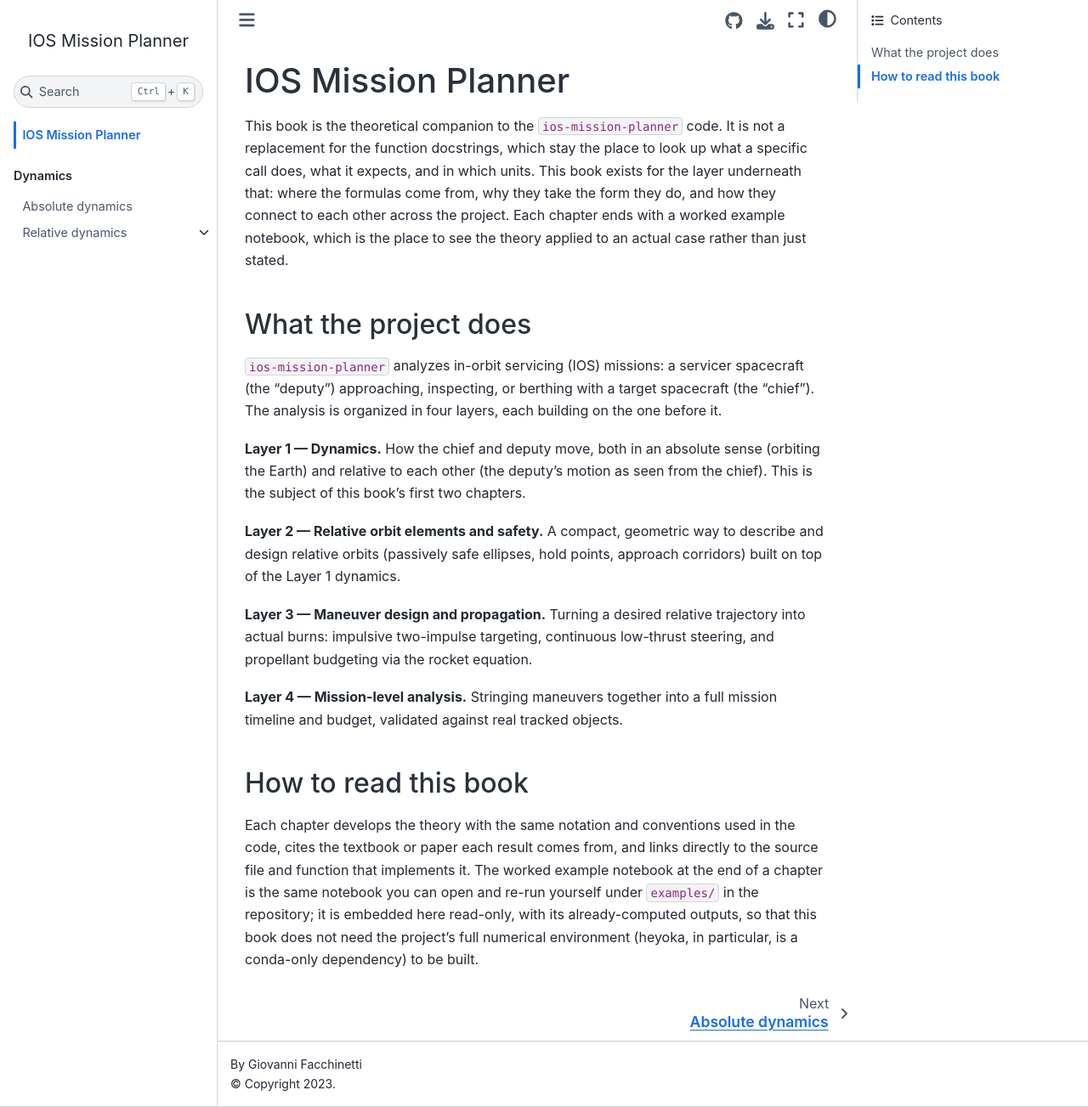
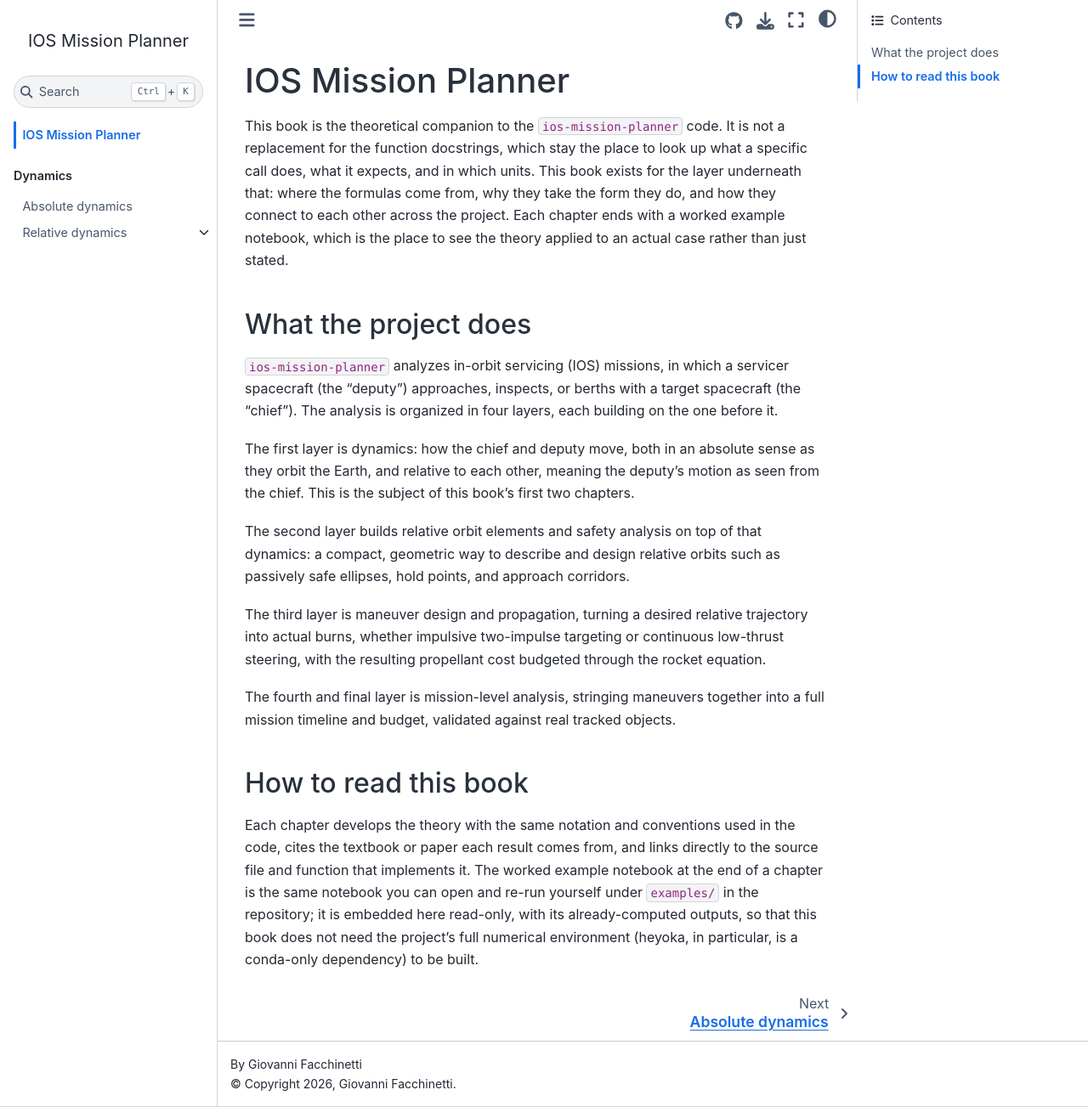
Before and after one commit to giovannifacchinetti99/ios-mission-planner, a Jupyter Book: the page built from docs/book/intro.md, in a window 1280 px wide and 1303 px high. Shown: the whole window at 85% size. Built offline with Jupyter Book 1.0.4 settings and Sphinx 7.4.7 and the Sphinx Book theme 1.1.4, drawn with Linux system fonts in a browser that asks for light colours; pages that are not in the unit, such as notebooks, are missing from menus.

Commit message:
prova docu 2

```diff
--- a/docs/book/_config.yml
+++ b/docs/book/_config.yml
@@ -1,5 +1,6 @@
 title: IOS Mission Planner
 author: Giovanni Facchinetti
+copyright: "2026, Giovanni Facchinetti"
 logo: ""
 
 execute:
--- a/docs/book/intro.md
+++ b/docs/book/intro.md
@@ -10,25 +10,28 @@ the theory applied to an actual case rather than just stated.
 
 ## What the project does
 
-`ios-mission-planner` analyzes in-orbit servicing (IOS) missions: a servicer
-spacecraft (the "deputy") approaching, inspecting, or berthing with a target
-spacecraft (the "chief"). The analysis is organized in four layers, each
-building on the one before it.
+`ios-mission-planner` analyzes in-orbit servicing (IOS) missions, in which a
+servicer spacecraft (the "deputy") approaches, inspects, or berths with a
+target spacecraft (the "chief"). The analysis is organized in four layers,
+each building on the one before it.
 
-**Layer 1 — Dynamics.** How the chief and deputy move, both in an absolute
-sense (orbiting the Earth) and relative to each other (the deputy's motion as
-seen from the chief). This is the subject of this book's first two chapters.
+The first layer is dynamics: how the chief and deputy move, both in an
+absolute sense as they orbit the Earth, and relative to each other, meaning
+the deputy's motion as seen from the chief. This is the subject of this
+book's first two chapters.
 
-**Layer 2 — Relative orbit elements and safety.** A compact, geometric way to
-describe and design relative orbits (passively safe ellipses, hold points,
-approach corridors) built on top of the Layer 1 dynamics.
+The second layer builds relative orbit elements and safety analysis on top of
+that dynamics: a compact, geometric way to describe and design relative
+orbits such as passively safe ellipses, hold points, and approach corridors.
 
-**Layer 3 — Maneuver design and propagation.** Turning a desired relative
-trajectory into actual burns: impulsive two-impulse targeting, continuous
-low-thrust steering, and propellant budgeting via the rocket equation.
+The third layer is maneuver design and propagation, turning a desired
+relative trajectory into actual burns, whether impulsive two-impulse
+targeting or continuous low-thrust steering, with the resulting propellant
+cost budgeted through the rocket equation.
 
-**Layer 4 — Mission-level analysis.** Stringing maneuvers together into a full
-mission timeline and budget, validated against real tracked objects.
+The fourth and final layer is mission-level analysis, stringing maneuvers
+together into a full mission timeline and budget, validated against real
+tracked objects.
 
 ## How to read this book
 
```
Also changed, not shown: README.md (+2 -0 lines), docs/book/dynamics/absolute.md (+14 -15 lines), docs/book/dynamics/relative.md (+14 -17 lines).
